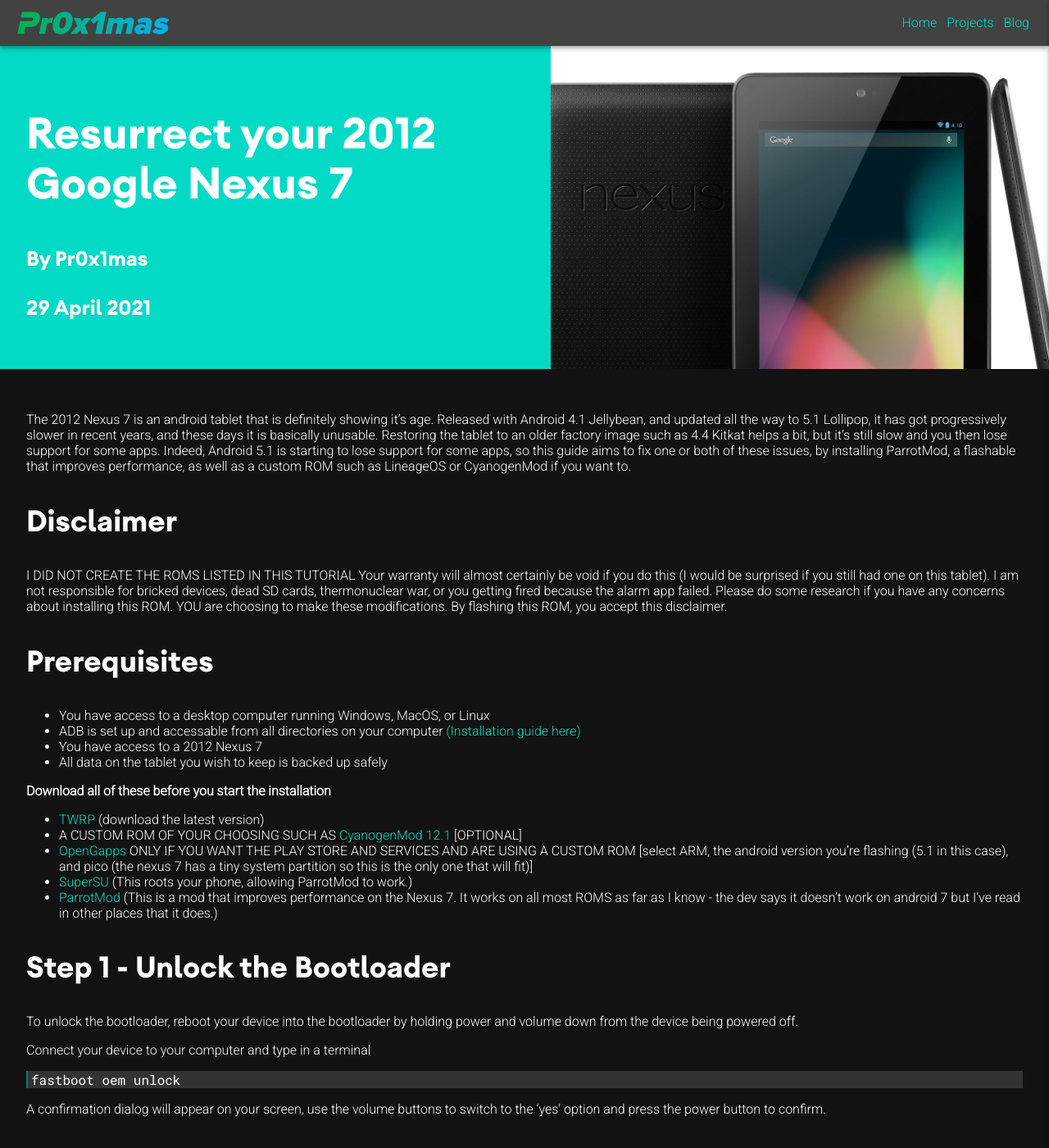
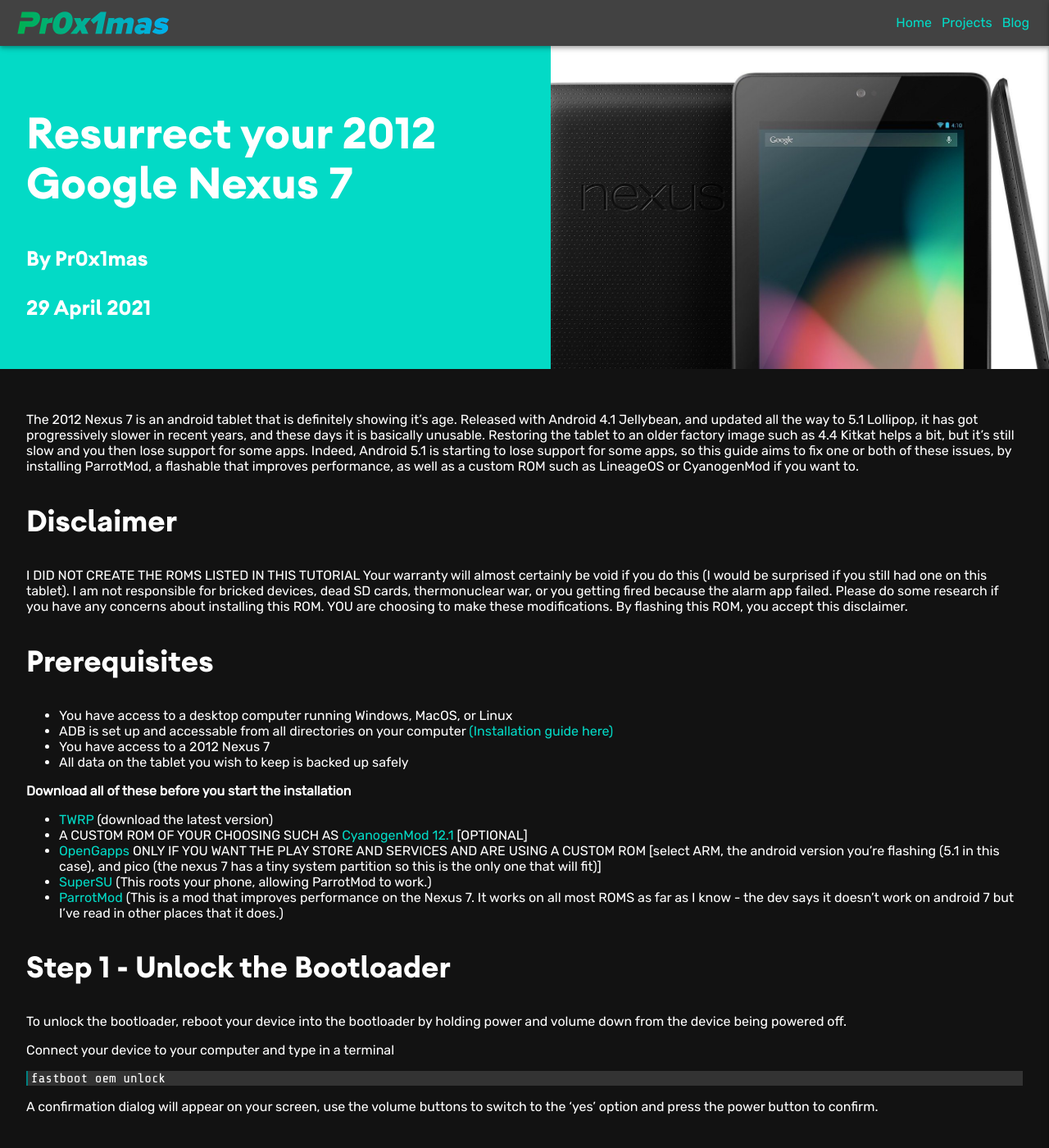
Before and after one commit to HyperHamster535/HyperHamster535.github.io, a Jekyll site: the page built from _posts/2021-04-29-resurrect-your-2012-nexus-7.md, in a window 1280 px wide and 1400 px high. Shown: the whole window at 82% size. Built offline with Jekyll 4.4.1, drawn with Linux system fonts in a browser that asks for light colours; nearby versions of some CDN libraries.

Commit message:
change da fonts

```diff
--- a/_includes/head.html
+++ b/_includes/head.html
@@ -4,8 +4,8 @@
     <meta name="viewport" content="width=device-width, initial-scale=1.0">
     <link rel="preconnect" href="https://fonts.gstatic.com">
     <link href="https://fonts.googleapis.com/icon?family=Material+Icons+Outlined" rel="stylesheet">
-    <link href="https://fonts.googleapis.com/css2?family=Roboto:wght@300&display=swap" rel="stylesheet">
-    <link href="https://fonts.googleapis.com/css2?family=Roboto+Mono&display=swap" rel="stylesheet">
+    <link href="https://fonts.googleapis.com/css2?family=Rubik&display=swap" rel="stylesheet">
+    <link href="https://fonts.googleapis.com/css2?family=Share+Tech+Mono&display=swap" rel="stylesheet">
     <link rel="stylesheet" href="//cdnjs.cloudflare.com/ajax/libs/highlight.js/10.7.2/styles/androidstudio.min.css">
     <script src="//cdnjs.cloudflare.com/ajax/libs/highlight.js/10.7.2/highlight.min.js"></script>
     <script>//hljs.highlightAll();</script>
--- a/css/fonts.css
+++ b/css/fonts.css
@@ -5,12 +5,12 @@
 }
 
 p, a, button, li {
-    font-family: 'Roboto', sans-serif;
+    font-family: 'Rubik', sans-serif;
     font-weight: 300;
 }
 
 h1, h2, h3, h4, h5, h6, h1 *, h2 *, h3 *, h4 *, h5 *, h6 *{
-    font-family: "Android Euclid", 'Roboto', sans-serif;
+    font-family: "Android Euclid", 'Rubik', sans-serif;
     font-weight: 300;
 }
 
@@ -30,7 +30,7 @@
 }
 
 code {
-    font-family: 'Roboto Mono', monospace;
+    font-family: 'Share Tech Mono', monospace;
 }
 
 pre::-webkit-scrollbar {
```
